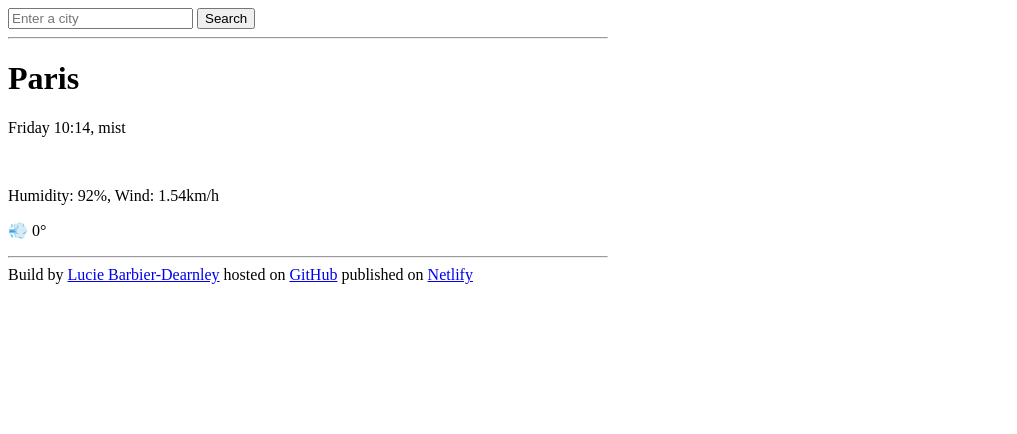
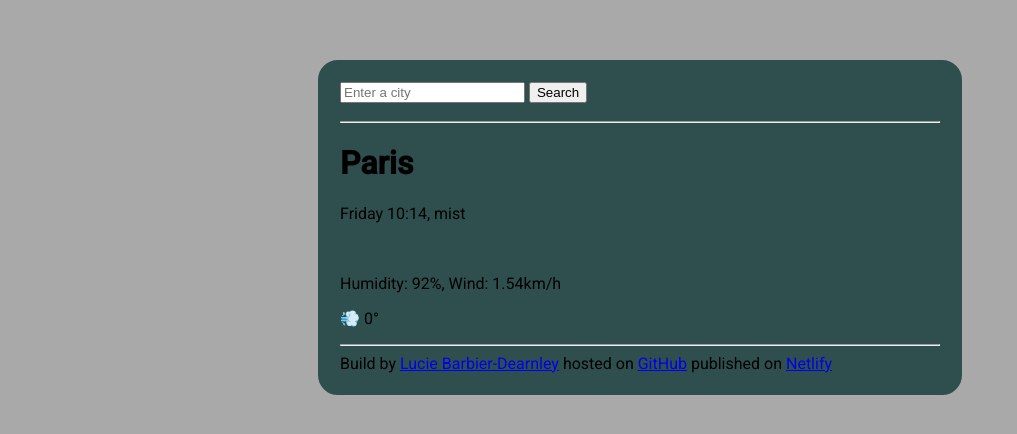
Before and after one commit to luciebarbierdearnley/first-weather-app, a plain HTML site: page index.html in a window 1280 px wide. Shown: the whole page, without its empty margins (0-1017 px from the left). Drawn offline with Linux system fonts and the light colour scheme.

Commit message:
Added font family and CSS

```diff
--- a/index.html
+++ b/index.html
@@ -5,6 +5,11 @@
     <meta name="viewport" content="width=device-width, initial-scale=1.0" />
     <title>Weather app</title>
     <link rel="stylesheet" href="src/style.css" />
+    <link rel="preconnect" href="https://fonts.googleapis.com" />
+    <link rel="preconnect" href="https://fonts.gstatic.com" crossorigin />
+    <link
+      href="https://fonts.googleapis.com/css2?family=Roboto:wght@100;300;400;500&display=swap"
+      rel="stylesheet" />
   </head>
   <body>
     <div class="app-content">
--- a/src/style.css
+++ b/src/style.css
@@ -1,3 +1,19 @@
+body {
+  background-color: #a9a9a9;
+  font-family: "Roboto", sans-serif;
+}
+
+header {
+  padding-bottom: 10px;
+}
+
 .app-content {
   width: 600px;
+  background-color: #2f4f4f;
+  display: block;
+  margin: 0 auto;
+  padding: 20px;
+  margin-top: 60px;
+  border: #2f4f4f solid 2px;
+  border-radius: 20px;
 }
```
